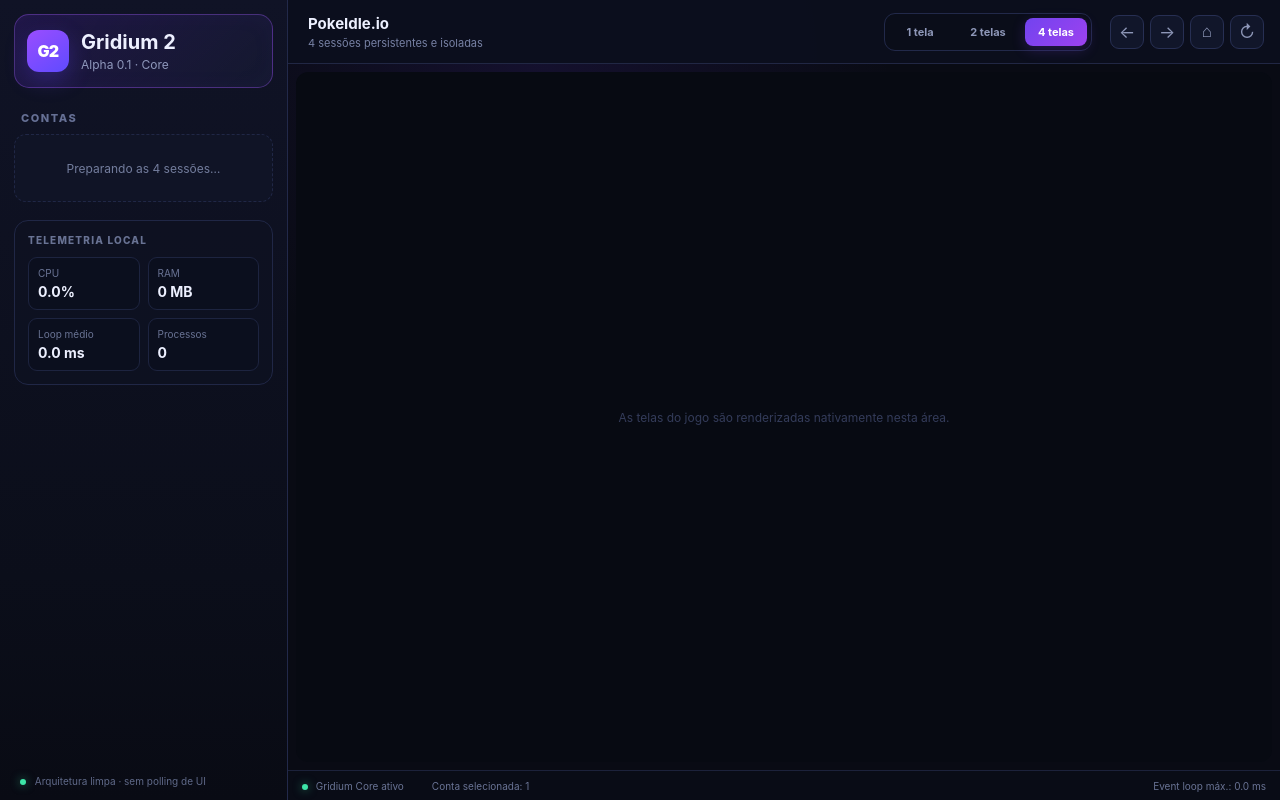
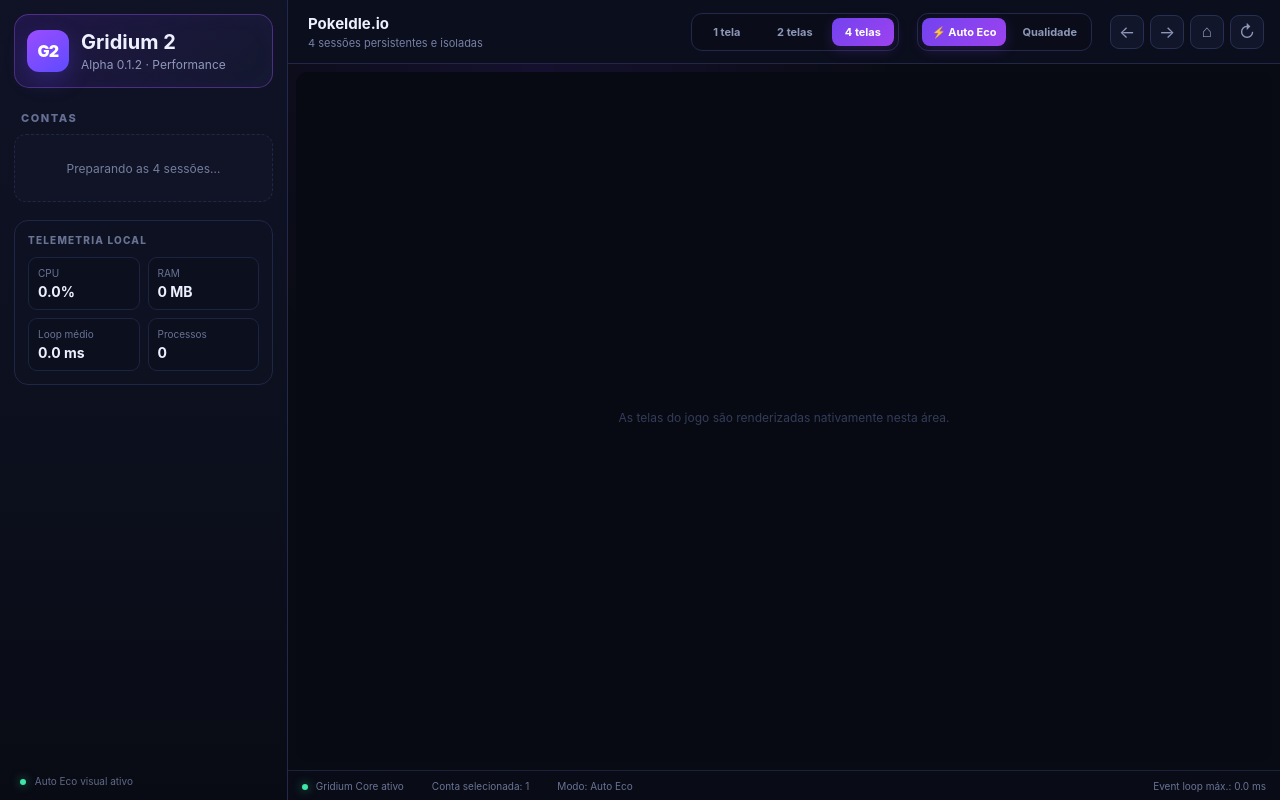
Before and after one commit to carioca1111/chat-, a Preact app in the folder gridium2/src/renderer/: page / in a window 1280 px wide. Built offline with nearby package versions, Linux system fonts and the light colour scheme.

Commit message:
feat(gridium2): add Auto Eco performance control

```diff
--- a/gridium2/src/renderer/src/App.tsx
+++ b/gridium2/src/renderer/src/App.tsx
@@ -1,9 +1,16 @@
 import { useEffect, useMemo, useState } from 'preact/hooks'
-import type { AccountCommand, AccountId, GridiumSnapshot, LayoutMode } from '../../shared/contracts'
+import type {
+  AccountCommand,
+  AccountId,
+  GridiumSnapshot,
+  LayoutMode,
+  PerformanceMode
+} from '../../shared/contracts'
 
 const initial: GridiumSnapshot = {
   layout: 4,
   selectedAccount: 1,
+  performanceMode: 'auto',
   accounts: [],
   telemetry: {
     cpuPercent: 0,
@@ -42,6 +49,7 @@ export function App() {
   )
 
   const setLayout = (mode: LayoutMode) => void window.gridium2.setLayout(mode)
+  const setPerformanceMode = (mode: PerformanceMode) => void window.gridium2.setPerformanceMode(mode)
   const select = (id: AccountId) => void window.gridium2.selectAccount(id)
   const command = (id: AccountId, action: AccountCommand) => void window.gridium2.accountCommand(id, action)
 
@@ -52,7 +60,7 @@ export function App() {
           <div class="brand-mark">G2</div>
           <div>
             <strong>Gridium 2</strong>
-            <span>Alpha 0.1 · Core</span>
+            <span>Alpha 0.1.2 · Performance</span>
           </div>
         </div>
 
@@ -70,7 +78,10 @@ export function App() {
                 <span class={`status-dot ${account.status}`} />
                 <span class="account-main">
                   <b>{account.name}</b>
-                  <small>{statusLabel[account.status]}</small>
+                  <small>
+                    {statusLabel[account.status]}
+                    {account.visualMode === 'eco' ? ' · ECO' : ''}
+                  </small>
                 </span>
                 <span class="account-number">0{account.id}</span>
               </button>
@@ -89,7 +100,7 @@ export function App() {
         </div>
 
         <div class="sidebar-footer">
-          <span class="pulse" /> Arquitetura limpa · sem polling de UI
+          <span class="pulse" /> Auto Eco visual {snapshot.performanceMode === 'auto' ? 'ativo' : 'desligado'}
         </div>
       </aside>
 
@@ -107,6 +118,23 @@ export function App() {
           ))}
         </div>
 
+        <div class="layout-picker performance-picker" aria-label="Modo de desempenho">
+          <button
+            class={snapshot.performanceMode === 'auto' ? 'active' : ''}
+            onClick={() => setPerformanceMode('auto')}
+            title="Mantém a conta selecionada em qualidade total e reduz apenas efeitos visuais das demais"
+          >
+            ⚡ Auto Eco
+          </button>
+          <button
+            class={snapshot.performanceMode === 'full' ? 'active' : ''}
+            onClick={() => setPerformanceMode('full')}
+            title="Desativa a otimização visual do Gridium"
+          >
+            Qualidade
+          </button>
+        </div>
+
         <div class="account-controls">
           <Control label="←" title="Voltar" onClick={() => command(snapshot.selectedAccount, 'back')} />
           <Control label="→" title="Avançar" onClick={() => command(snapshot.selectedAccount, 'forward')} />
@@ -122,6 +150,7 @@ export function App() {
       <footer class="statusbar">
         <span><i class="status-ok" /> Gridium Core ativo</span>
         <span>Conta selecionada: {snapshot.selectedAccount}</span>
+        <span>Modo: {snapshot.performanceMode === 'auto' ? 'Auto Eco' : 'Qualidade total'}</span>
         <span>Event loop máx.: {snapshot.telemetry.mainEventLoopMaxMs.toFixed(1)} ms</span>
       </footer>
     </div>
```
